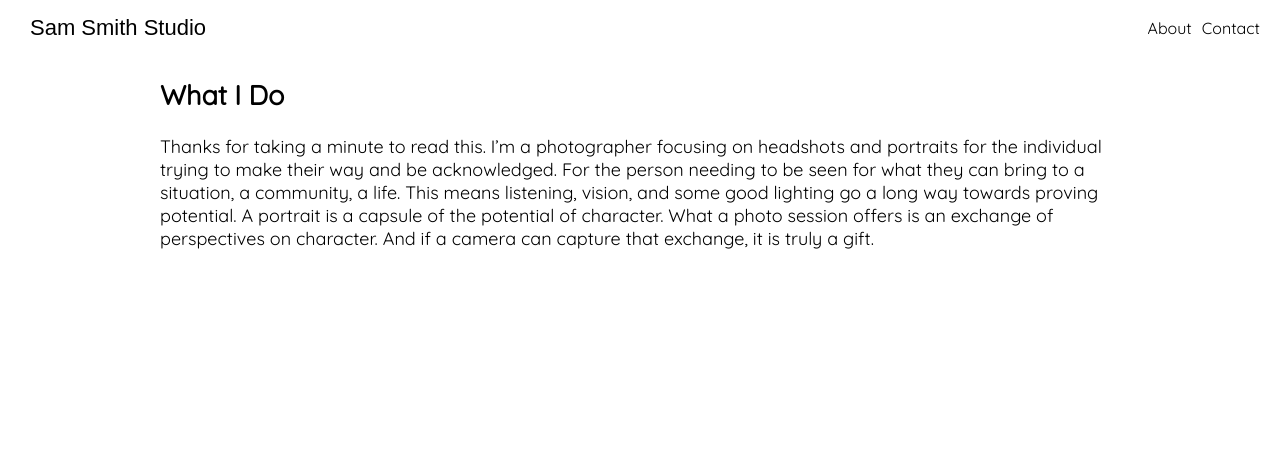
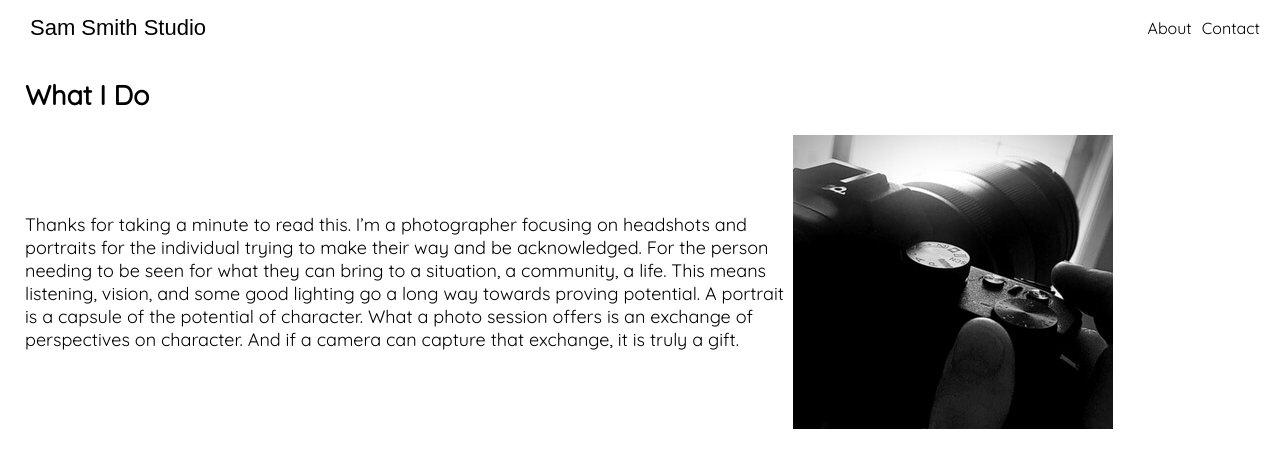
Before and after one commit to mayabowman/about-face-photography, a React (Create React App) app: page /about in a window 1280 px wide. Shown: the top 468 px of the page. Built offline with nearby package versions, Linux system fonts and the light colour scheme; a web font is replaced by a local one.

Commit message:
added image to about page

```diff
--- a/src/About/About.js
+++ b/src/About/About.js
@@ -3,8 +3,9 @@ import './About.scss';
 
 function About() {
   return (
+    <div className='about-page'>
+    <h2>What I Do</h2>
     <div className='about'>
-    <h2>What I Do</h2>
       <p>Thanks for taking a minute to read this. I’m a photographer focusing on headshots
         and portraits for the individual trying to make their way and be acknowledged.
         For the person needing to be seen for what they can bring to a situation, a community, a life.
@@ -12,6 +13,8 @@ function About() {
         A portrait is a capsule of the potential of character.  What a photo session offers is an
         exchange of perspectives on character. And if a camera can capture that exchange,
         it is truly a gift.</p>
+        <img src={require('../images/about-page-pic.jpeg')} alt='camera in hands' className='about-pic'/>
+      </div>
     </div>
   )
 }
--- a/src/About/About.scss
+++ b/src/About/About.scss
@@ -1,6 +1,24 @@
-.about {
-  margin: auto;
-  width: 75%;
+.about-page {
+  margin-left: 25px;
+  margin-right: 25px;
+  width: 85%;
   font-size: 18px;
   text-align: left;
 }
+
+@media (min-width: 769px) {
+  .about {
+    display: flex;
+    flex-direction: row;
+    flex-wrap: nowrap;
+    justify-content: space-around;
+    align-content: stretch;
+    align-items: flex-start;
+  }
+
+  p, img {
+    order: 0;
+    flex: 1 1 auto;
+    align-self: center;
+  }
+}
--- a/src/App.scss
+++ b/src/App.scss
@@ -9,4 +9,5 @@ $font-logo: 'Montserrat Subrayada', sans-serif;
 .App {
   text-align: center;
   font-family: 'Quicksand', sans-serif;
+  // text-transform: uppercase;
 }
```
Also changed, not shown: src/images/about-page-pic.jpeg (added). Lines whose indentation alone changed are shown as unchanged.
